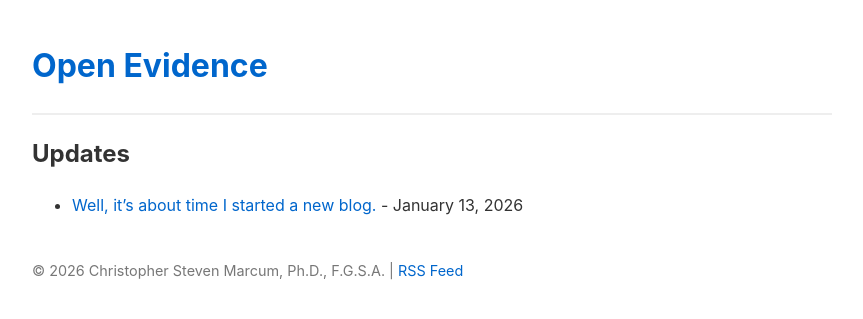
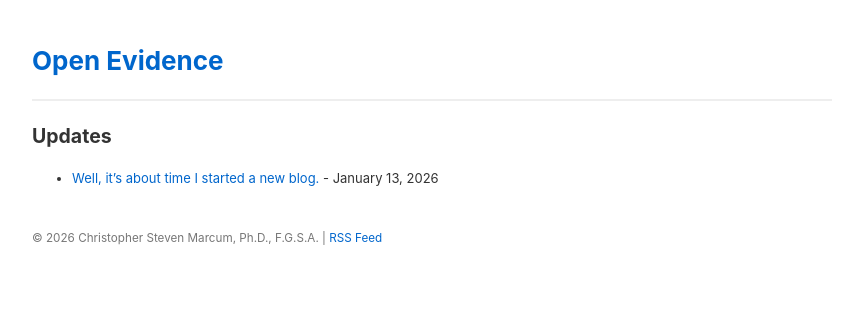
Before and after one commit to cmarcum/marcum-blog, a Jekyll site: the page built from index.md, in a window 1280 px wide. Shown: the top 319 px of the page, without its empty margins (208-1071 px from the left). Built offline with Jekyll 4.4.1, drawn with Linux system fonts in a browser that asks for light colours.

Commit message:
Update default.html

```diff
--- a/_layouts/default.html
+++ b/_layouts/default.html
@@ -6,7 +6,7 @@
   <title>{{ page.title | default: site.title }}</title>
   {% feed_meta %}
   <style>
-    body { font-family: -apple-system, sans-serif; line-height: 1.6; max-width: 800px; margin: 40px auto; padding: 0 20px; color: #333; }
+    body { font-family: -apple-system, sans-serif; line-height: 1.6; max-width: 800px; margin: 40px auto; padding: 0 20px; color: #333; font-size: 13px;}
     header { border-bottom: 2px solid #eee; margin-bottom: 20px; }
     a { color: #0066cc; text-decoration: none; }
     a:hover { text-decoration: underline; }
```
